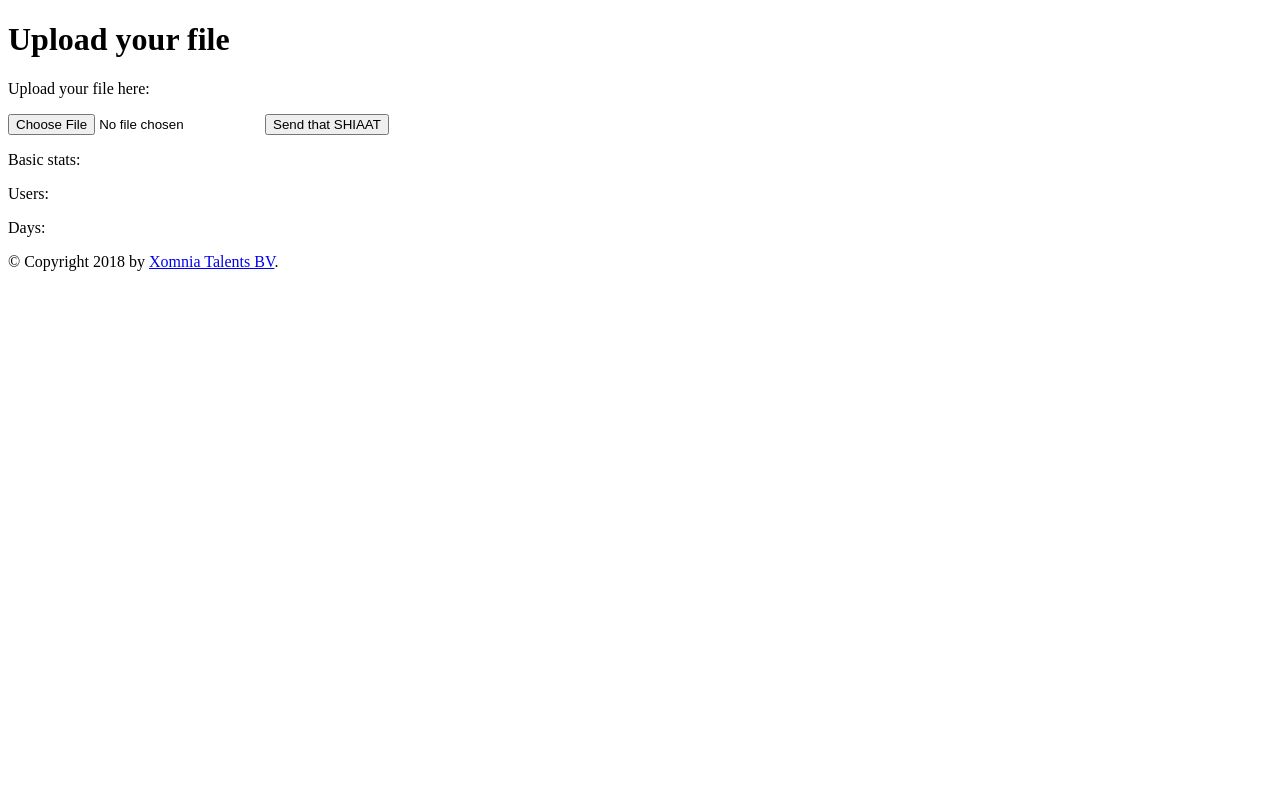
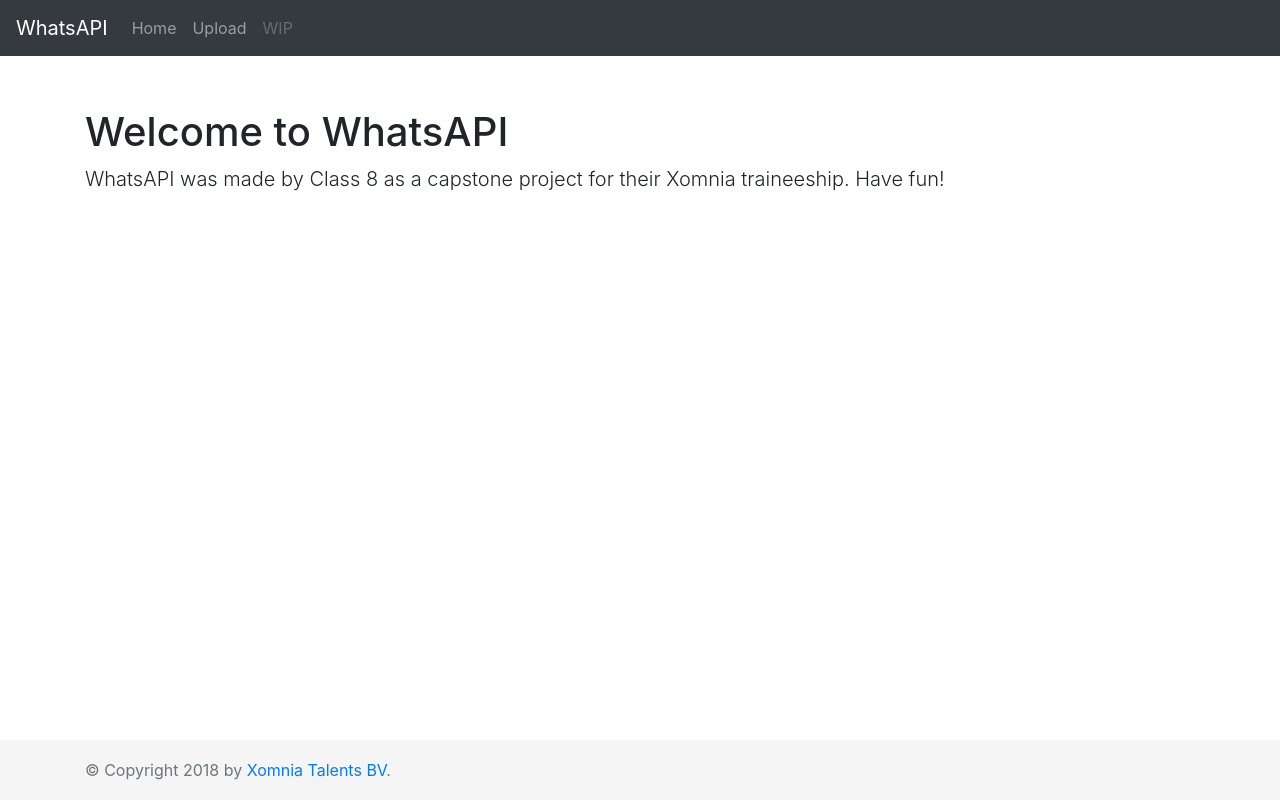
Before and after one commit to YuRiTan/class_8_project, a Flask app: page / in a window 1280 px wide. Run offline with Flask 2, Linux system fonts and the light colour scheme; some libraries are stand-ins or nearby versions.

Commit message:
Add initial Bootstrap support

```diff
--- a/api/app.py
+++ b/api/app.py
@@ -12,7 +12,13 @@ app.config['BUNDLE_ERRORS'] = True
 
 @app.route('/', methods=["POST", "GET"])
 def home():
+
+    return render_template("index.html")
+
+@app.route('/upload', methods=["POST", "GET"])
+def upload():
     basic_stats, users, days = "", "", ""
+    current_upload = "(current)"
     if request.method == "POST":
         data = request.files["whatsapp_data"].read().decode("utf-8")
         processed_data = parse_from_stream(data)
@@ -22,7 +28,7 @@ def home():
         basic_stats = chat_stats.basic_statistics
         days = chat_stats.active_days
         users = chat_stats.active_users
-    return render_template("index.html", basic_stats=basic_stats, days=days, users=users)
+    return render_template("upload.html", basic_stats=basic_stats, days=days, users=users)
 
 
 @app.route('/helloworld')
--- a/api/static/style.css
+++ b/api/static/style.css
@@ -0,0 +1,37 @@
+/* Sticky footer styles
+-------------------------------------------------- */
+html {
+    position: relative;
+    min-height: 100%;
+  }
+  body {
+    /* Margin bottom by footer height */
+    margin-bottom: 60px;
+  }
+  .footer {
+    position: absolute;
+    bottom: 0;
+    width: 100%;
+    /* Set the fixed height of the footer here */
+    height: 60px;
+    line-height: 60px; /* Vertically center the text there */
+    background-color: #f5f5f5;
+  }
+
+
+  /* Custom page CSS
+  -------------------------------------------------- */
+  /* Not required for template or sticky footer method. */
+
+  body > .container {
+    padding: 60px 15px 0;
+  }
+
+  .footer > .container {
+    padding-right: 15px;
+    padding-left: 15px;
+  }
+
+  code {
+    font-size: 80%;
+  }
--- a/api/templates/index.html
+++ b/api/templates/index.html
@@ -1,14 +1,7 @@
 {% extends "layout.html" %}
 {% block title %}Home{% endblock %}
+{% block current %}(current)){% endblock %}
 {% block content %}
-  <h1>Upload your file</h1>
-  <p>Upload your file here:</p>
-  <form method="POST" enctype="multipart/form-data">
-    <input type="file" name="whatsapp_data" id="whatsapp_data">
-    <input type="submit" value="Send that SHIAAT">
-  </form>
-
-  <p>Basic stats: </p>{{ basic_stats }}
-  <p>Users: </p>{{ users }}
-  <p>Days: </p>{{ days }}
+  <h1 class="mt-5">Welcome to WhatsAPI</h1>
+  <p class="lead">WhatsAPI was made by Class 8 as a capstone project for their Xomnia traineeship. Have fun!</p>
 {% endblock %}
--- a/api/templates/layout.html
+++ b/api/templates/layout.html
@@ -1,21 +1,57 @@
 <!doctype html>
-<html>
+<html lang="en">
   <head>
-    {% block head %}
-    <link rel="stylesheet" href="{{ url_for('static', filename='style.css') }}">
+    <!-- Required meta tags -->
+    <meta charset="utf-8">
+    <meta name="viewport" content="width=device-width, initial-scale=1, shrink-to-fit=no">
+
+    <!-- Bootstrap CSS -->
+    <link rel="stylesheet" href="https://stackpath.bootstrapcdn.com/bootstrap/4.1.3/css/bootstrap.min.css" integrity="sha384-MCw98/SFnGE8fJT3GXwEOngsV7Zt27NXFoaoApmYm81iuXoPkFOJwJ8ERdknLPMO" crossorigin="anonymous">
+    <!-- Custom styles for this template -->
+    <link href="static/style.css" rel="stylesheet">
+    {% block head %}{% endblock %}
     <title>{% block title %}{% endblock %} - Whatstats</title>
-    {% endblock %}
   </head>
+  <body>
+    <header>
+        <!-- Fixed navbar -->
+        <nav class="navbar navbar-expand-md navbar-dark fixed-top bg-dark">
+          <a class="navbar-brand" href="#">WhatsAPI</a>
+          <button class="navbar-toggler" type="button" data-toggle="collapse" data-target="#navbarCollapse" aria-controls="navbarCollapse" aria-expanded="false" aria-label="Toggle navigation">
+            <span class="navbar-toggler-icon"></span>
+          </button>
+          <div class="collapse navbar-collapse" id="navbarCollapse">
+            <ul class="navbar-nav mr-auto">
+              <li class="nav-item">
+                <a class="nav-link" href="/">Home</a>
+              </li>
+              <li class="nav-item">
+                <a class="nav-link" href="/upload">Upload</a>
+              </li>
+              <li class="nav-item">
+                <a class="nav-link disabled" href="#">WIP</a>
+              </li>
+            </ul>
+          </div>
+        </nav>
+      </header>
 
-  <body>
-    <div id="content">
-      {% block content %}{% endblock %}
-    </div>
+      <!-- Begin page content -->
+      <main role="main" class="container">
+        {% block content %}{% endblock %}
+      </main>
 
-    <div id="footer">
-      {% block footer %}
-      &copy; Copyright 2018 by <a href="https://www.xomnia.com/">Xomnia Talents BV</a>.
-      {% endblock %}
-    </div>
+      <footer class="footer">
+          <div class="container">
+            <span class="text-muted">&copy; Copyright 2018 by <a href="https://www.xomnia.com/">Xomnia Talents BV</a>.</span>
+          </div>
+      </footer>
+
+    <!-- Optional JavaScript -->
+    <!-- jQuery first, then Popper.js, then Bootstrap JS -->
+    <script src="https://code.jquery.com/jquery-3.3.1.slim.min.js" integrity="sha384-q8i/X+965DzO0rT7abK41JStQIAqVgRVzpbzo5smXKp4YfRvH+8abtTE1Pi6jizo" crossorigin="anonymous"></script>
+    <script src="https://cdnjs.cloudflare.com/ajax/libs/popper.js/1.14.3/umd/popper.min.js" integrity="sha384-ZMP7rVo3mIykV+2+9J3UJ46jBk0WLaUAdn689aCwoqbBJiSnjAK/l8WvCWPIPm49" crossorigin="anonymous"></script>
+    <script src="https://stackpath.bootstrapcdn.com/bootstrap/4.1.3/js/bootstrap.min.js" integrity="sha384-ChfqqxuZUCnJSK3+MXmPNIyE6ZbWh2IMqE241rYiqJxyMiZ6OW/JmZQ5stwEULTy" crossorigin="anonymous"></script>
+    <script src="static/script.js"></script>
   </body>
 </html>
```
Also changed, not shown: api/templates/upload.html (added, +22 -0 lines).
